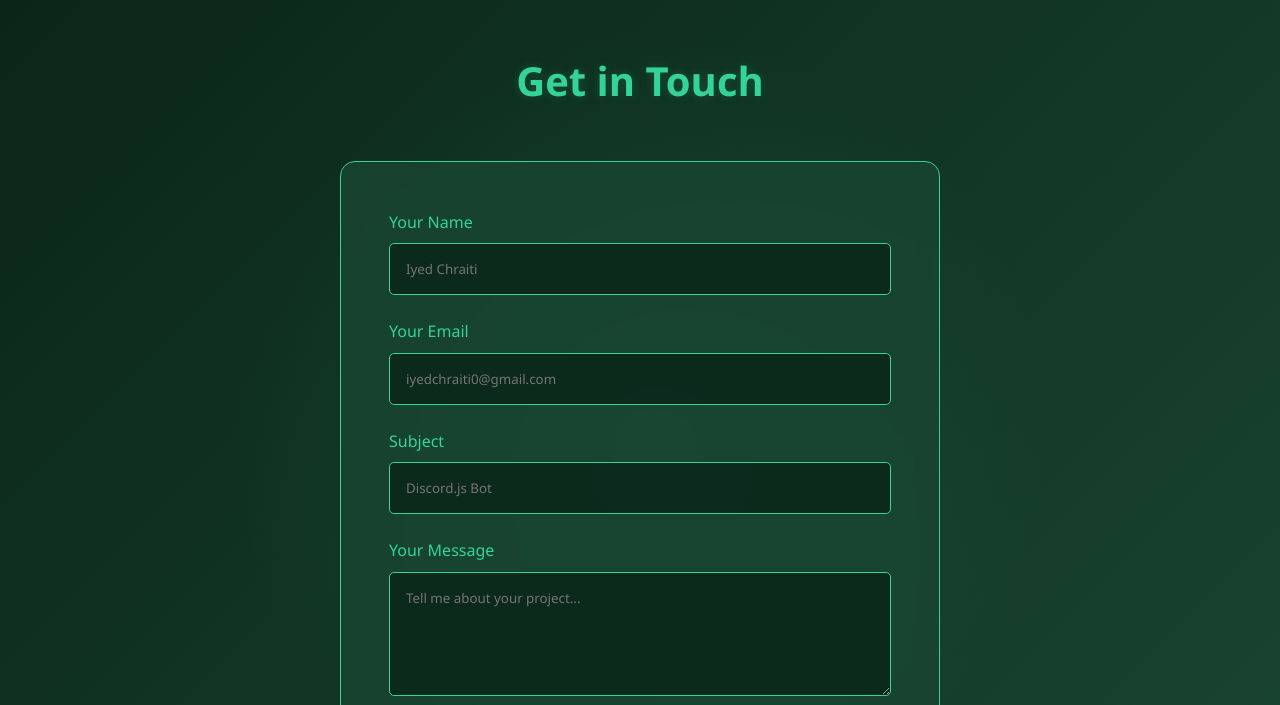
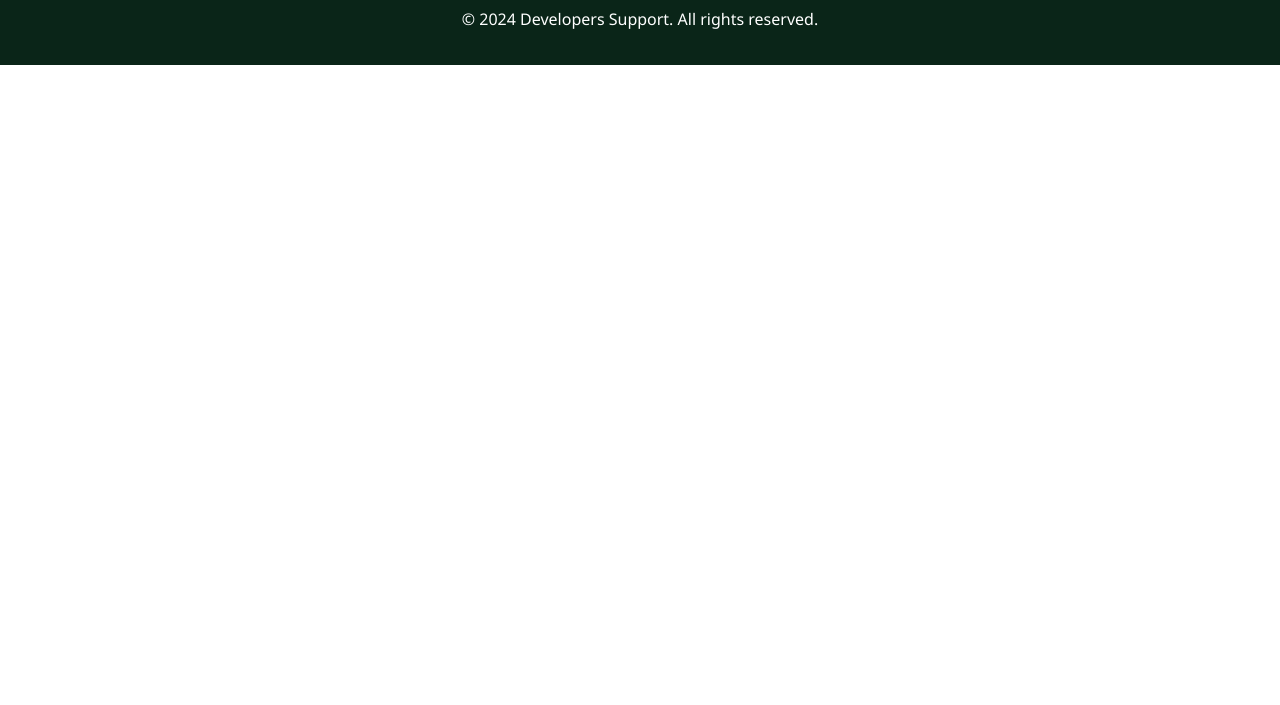
Before and after one commit to MAPXOR12/Protfile, a plain HTML site: page developer-portfolio.html in a window 1280 px wide. Shown: the part 2095-2800 px from the top of the page. After the commit the page ends 2160 px from the top, so only its background shows below. Drawn offline with Linux system fonts and the light colour scheme.

Commit message:
Update developer-portfolio.html

```diff
--- a/developer-portfolio.html
+++ b/developer-portfolio.html
@@ -3,7 +3,7 @@
 <head>
     <meta charset="UTF-8">
     <meta name="viewport" content="width=device-width, initial-scale=1.0">
-    <title>Iyed Portfolio</title>
+    <title>MapXoor</title>
     <link rel="stylesheet" href="https://cdnjs.cloudflare.com/ajax/libs/font-awesome/6.4.0/css/all.min.css">
     <style>
         :root {
@@ -514,11 +514,11 @@
         <div class="container">
             <nav>
                 <div class="logo">
-                 <img src="https://cdn.discordapp.com/attachments/1245427339123494994/1323288484907323445/Picsart_24-12-30_14-55-47-053.png?ex=6773f7f0&is=6772a670&hm=60b2cf89e421e6c40572b19c20442ea9c9b00793c71dc70667e4cfde593761c4&"
-     alt="developers-support"
+                 <img src="./mapxor.png"
+     alt="Mapxor"
      width="50"
      height="auto">
-                    Iyed Portfolio
+                    MapXoor
                 </div>
                 <div class="nav-links">
                     <a href="#home">Home</a>
@@ -648,32 +648,7 @@
         </div>
     </section>
 
-    <section class="contact" id="contact">
-        <div class="container">
-            <h2 class="section-title">Get in Touch</h2>
-            <form class="contact-form">
-                <div class="form-group">
-                    <label>Your Name</label>
-                    <input type="text" placeholder="Iyed Chraiti" required>
-                </div>
-                <div class="form-group">
-                    <label>Your Email</label>
-                    <input type="email" placeholder="iyedchraiti0@gmail.com" required>
-                </div>
-                <div class="form-group">
-                    <label>Subject</label>
-                    <input type="text" placeholder="Discord.js Bot" required>
-                </div>
-                <div class="form-group">
-                    <label>Your Message</label>
-                    <textarea placeholder="Tell me about your project..." rows="5" required></textarea>
-                </div>
-                <button type="submit" class="glow-btn">
-                    <i class="fas fa-paper-plane"></i> Send Message
-                </button>
-            </form>
-        </div>
-    </section>
+
 
     <footer>
         <div class="container">
```
